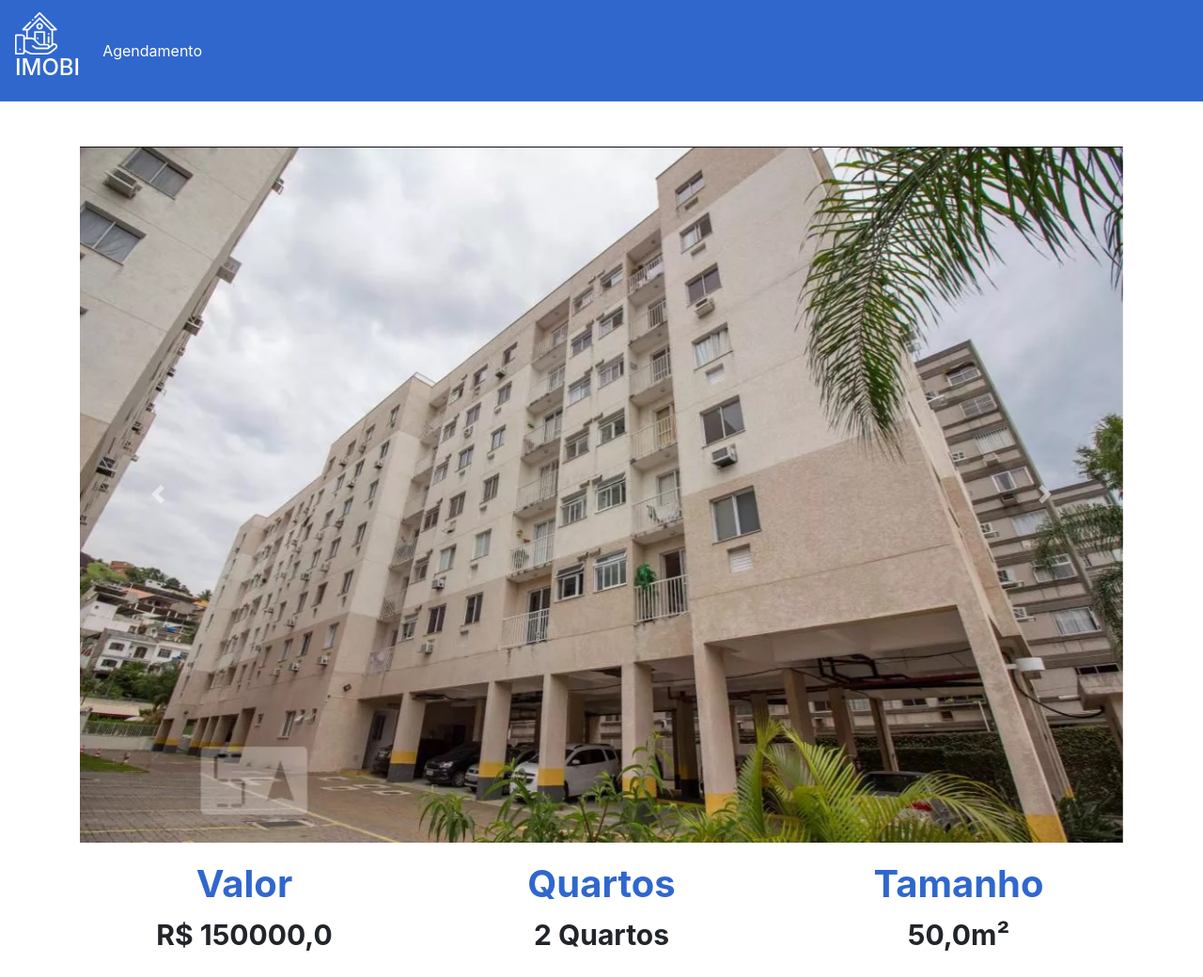
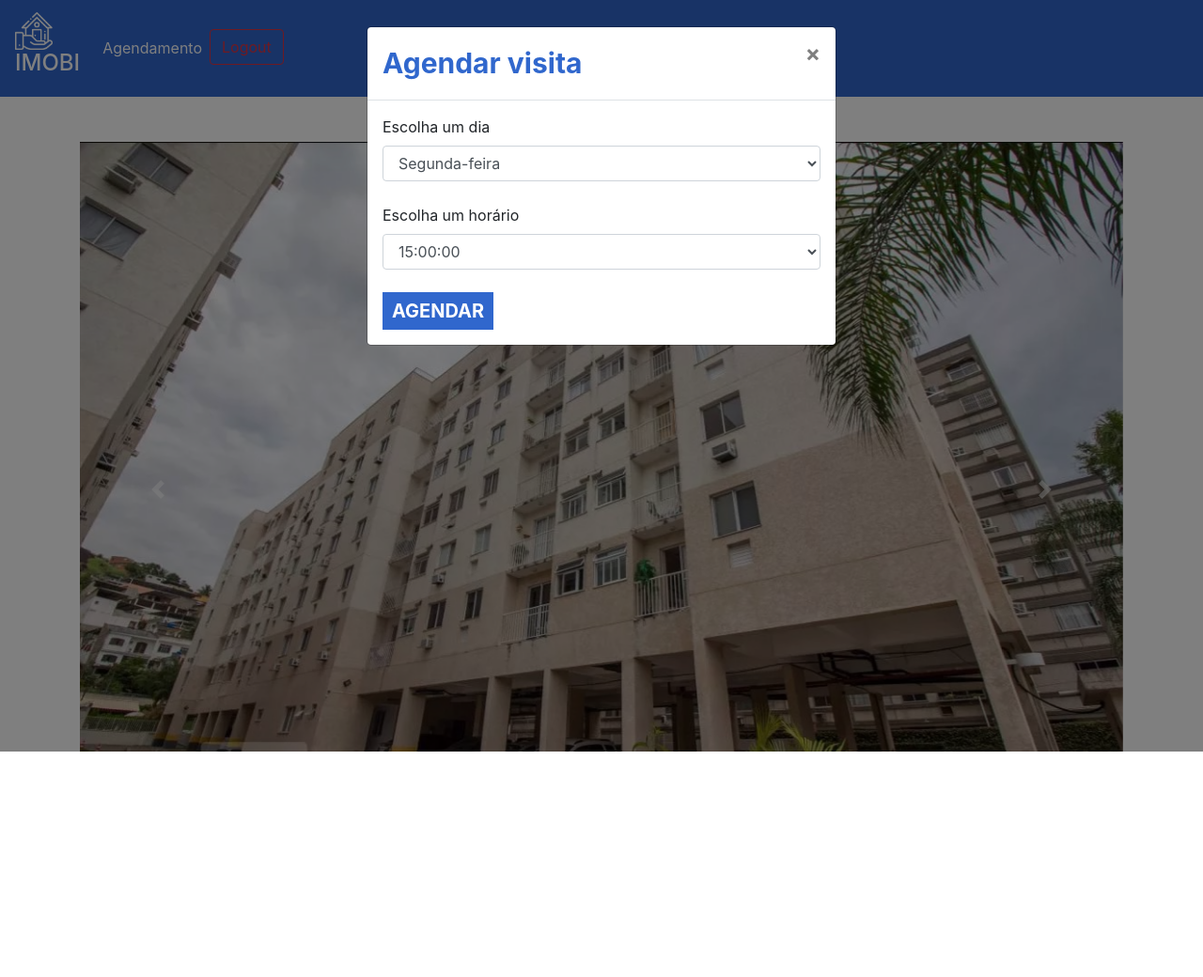
Before and after one commit to Esleynathan/IMOBI, a Django app: page /imovel/2 in a window 1280 px wide, after a click on "AGENDAR VISITA". Shown: the top 1040 px of the page at 94% size. After the commit the page ends 800 px from the top, so only its background shows below. Run offline with Django 4.2, Linux system fonts and the light colour scheme; a user stored in the database is signed in; data comes from the database, SQL or seed files in the repository; both versions use the stored data as it was after the commit.

Commit message:
IMOBI | Agendar Visita (Modal, URL, Views, Action no Form), Agendamento (URL, Views, HTML), Cancelar Agendamento (Url, Views, Direcionar no botão), Redirecionar Agendamento ao Clicar em Agendamentos no Menu, Redirecionar para imovel ao clicar em foto imovel agendamentos.

```diff
--- a/plataforma/templates/imovel.html
+++ b/plataforma/templates/imovel.html
@@ -75,16 +75,54 @@
                             <img class="img_capa_imovel" src="{{sugestao.imagens.all.0.img.url}}">
 
                             <div class="informacoes_imoveis">
-                            <a class="a_none" href="{% url 'imovel' sugestao.id %}"><h4 class="valor">R$ {{sugestao.valor}}</h4></a>
-                            <p>{{sugestao.rua}}, {{sugestao.cidade}}</p>
-                            <br>
-                            <img width="7%" src="{% static 'plataforma/img/heart.png' %}">
+                                <a class="a_none" href="{% url 'imovel' sugestao.id %}"><h4 class="valor">R$ {{sugestao.valor}}</h4></a>
+                                <p>{{sugestao.rua}}, {{sugestao.cidade}}</p>
+                                <img width="7%" src="{% static 'plataforma/img/heart.png' %}">
                             </div>
                         </div>
                     </div>
                 {% endfor %}
             </div>
+
         </div>
 
     </div>
+
+
+<div class="modal fade" id="exampleModal" tabindex="-1" role="dialog" aria-labelledby="exampleModalLabel" aria-hidden="true">
+    <div class="modal-dialog" role="document">
+        <div class="modal-content">
+            <div class="modal-header">
+                <h5 class="modal-title titulo_filtrar" id="exampleModalLabel">Agendar visita</h5>
+                <button type="button" class="close" data-dismiss="modal" aria-label="Close">
+                <span aria-hidden="true">&times;</span>
+                </button>
+            </div>
+
+            <div class="modal-body">
+                <form action="{% url 'agendar_visitas' %}" method="POST">{% csrf_token %}
+                    <label>Escolha um dia</label>
+                    <select name="dia" class="form-control">
+                        {% for dia in imovel.dias_visita.all %}
+                            <option value="{{dia}}">{{dia}}</option>
+                        {% endfor %}
+                    </select>
+
+                    <br>
+                    <label>Escolha um horário</label>
+                    <select name="horario" class="form-control">
+                        {% for horario in imovel.horarios.all %}
+                            <option value="{{horario}}">{{horario}}</option>
+                        {% endfor %}
+                    </select>
+                    <input name="id_imovel" type="hidden" value="{{id}}">
+                    <br>
+                    <input class="btn_agendar" type="submit" value="AGENDAR">
+                </form>
+            </div>
+        </div>
+    </div>
+</div>
+
+
 {% endblock %}
--- a/plataforma/urls.py
+++ b/plataforma/urls.py
@@ -4,4 +4,8 @@
 urlpatterns = [
 path('', views.home, name="home"),
 path('imovel/<str:id>', views.imovel, name="imovel"),
+path('agendar_visitas', views.agendar_visitas, name="agendar_visitas"),
+path('agendamentos', views.agendamentos, name="agendamentos"),
+path('cancelar_agendamento/<str:id>', views.cancelar_agendamento, name="cancelar_agendamento"),
+
 ]
--- a/plataforma/views.py
+++ b/plataforma/views.py
@@ -1,7 +1,7 @@
-from django.shortcuts import get_object_or_404, render
+from django.shortcuts import get_object_or_404, render, redirect
 from django.http import HttpResponse
 from django.contrib.auth.decorators import login_required
-from . models import Imovei, Cidade
+from . models import Imovei, Cidade, Visitas
 
 @login_required(login_url='/auth/logar')
 def home(request):
@@ -33,3 +33,29 @@
     imovel = get_object_or_404(Imovei, id=id)
     sugestoes = Imovei.objects.filter(cidade=imovel.cidade).exclude(id=id)[:2]
     return render(request, 'imovel.html', {'imovel': imovel, 'sugestoes': sugestoes, 'id': id})
+
+@login_required(login_url='/auth/logar')
+def agendar_visitas(request):
+    usuario = request.user
+    dia = request.POST.get('dia')
+    horario = request.POST.get('horario')
+    id_imovel = request.POST.get('id_imovel')
+    visita = Visitas(
+    imovel_id=id_imovel,
+    usuario=usuario,
+    dia=dia,
+    horario=horario
+    )
+
+    visita.save()
+    return redirect('/agendamentos')
+
+def agendamentos(request):
+    visitas = Visitas.objects.filter(usuario=request.user)
+    return render(request, "agendamentos.html", {'visitas': visitas})
+
+def cancelar_agendamento(request, id):
+    visitas = get_object_or_404(Visitas, id=id)
+    visitas.status = "C"
+    visitas.save()
+    return redirect('/agendamentos')
--- a/templates/base.html
+++ b/templates/base.html
@@ -12,7 +12,7 @@
 <body>
     {% if user.is_authenticated %}
         <nav class="navbar navbar-expand-lg navbar-dark bg_navbar">
-            <a class="navbar-brand" href="{% url 'home' %}"><img width="45" src="{% static 'autenticacao/img/logo.png' %}">&nbsp<h4 class="fonte-family: Courie_New">IMOBI</h4></a>
+            <a class="navbar-brand" href="{% url 'home' %}"><img width="40" src="{% static 'autenticacao/img/logo.png' %}">&nbsp<h4 class="fonte-family: Arial">IMOBI</h4></a>
             {% comment %} Linha Acima PRecisando de ajuste {% endcomment %}
             <button class="navbar-toggler" type="button" data-toggle="collapse" data-target="#navbarNav" aria-controls="navbarNav" aria-expanded="false" aria-label="Toggle navigation">
             <span class="navbar-toggler-icon"></span>
@@ -21,7 +21,11 @@
             <div class="collapse navbar-collapse" id="navbarNav">
                 <ul class="navbar-nav">
                 <li class="nav-item active">
-                <a class="nav-link" href="">Agendamento</a>
+                <a class="nav-link" href="{% url 'agendamentos' %}">Agendamento</a>
+                </li>
+
+                <li class="nav-item active">
+                <a class="btn btn-outline-danger" href="{% url 'sair' %}">Logout</a>
                 </li>
                 </ul>
             </div>
```
Also changed, not shown: plataforma/templates/agendamentos.html (added, +57 -0 lines), db.sqlite3.
